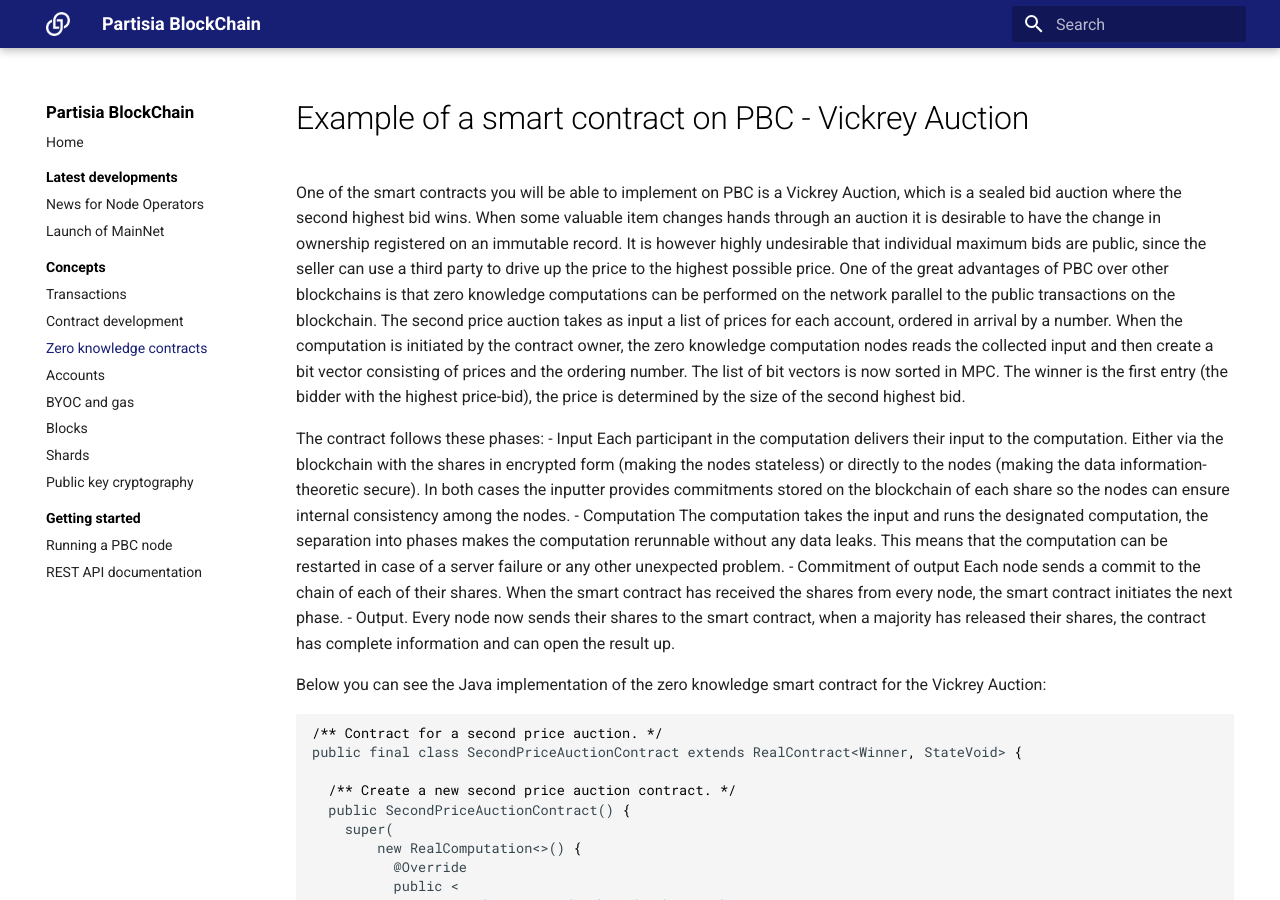
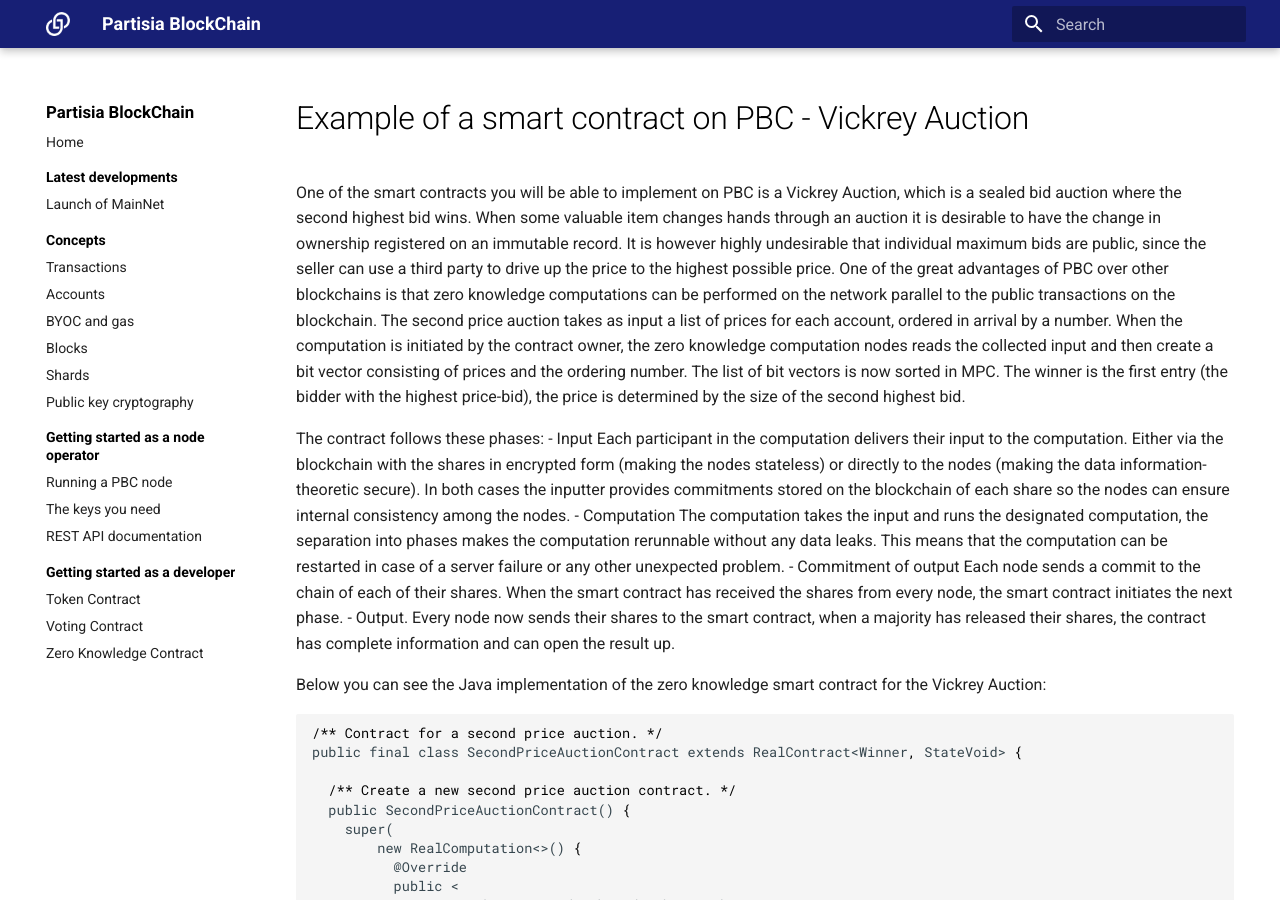
Before and after one commit to 0xSero/partisia-docs, an MkDocs documentation site: the page built from docs/vickrey.md, in a window 1280 px wide and 900 px high. Built offline with MkDocs 1.6.1 and Material for MkDocs 9.7.7, drawn with Linux system fonts in a browser that asks for light colours; a script that is not in the unit is left out.

Commit message:
commit on update of smart contract section

```diff
--- a/mkdocs.yml
+++ b/mkdocs.yml
@@ -2,20 +2,23 @@
 nav:
   - Home: index.md
   - Latest developments:
-      News for Node Operators: newkeypair.md
       Launch of MainNet: mainnet.md
   - Concepts:
       Transactions: transactions.md
-      Contract development: contract-development.md
-      Zero knowledge contracts: vickrey.md
       Accounts: accounts.md
       BYOC and gas: byoc.md
       Blocks: block.md
       Shards: shards
       Public key cryptography: keys.md
-  - Getting started:
+  - Getting started as a node operator:
       Running a PBC node: operator.md
+      The keys you need: newkeypair.md
       REST API documentation: rest
+  - Getting started as a developer:
+      Token Contract: contract-development.md
+      Voting Contract: voting-contract.md
+      Zero Knowledge Contract: vicrey.md
+
 
 extra_css:
   - stylesheets/extra.css
```
Also changed, not shown: docs/node-economics.md (deleted, +0 -25 lines), docs/voting-contract.md (added, +16 -0 lines).
